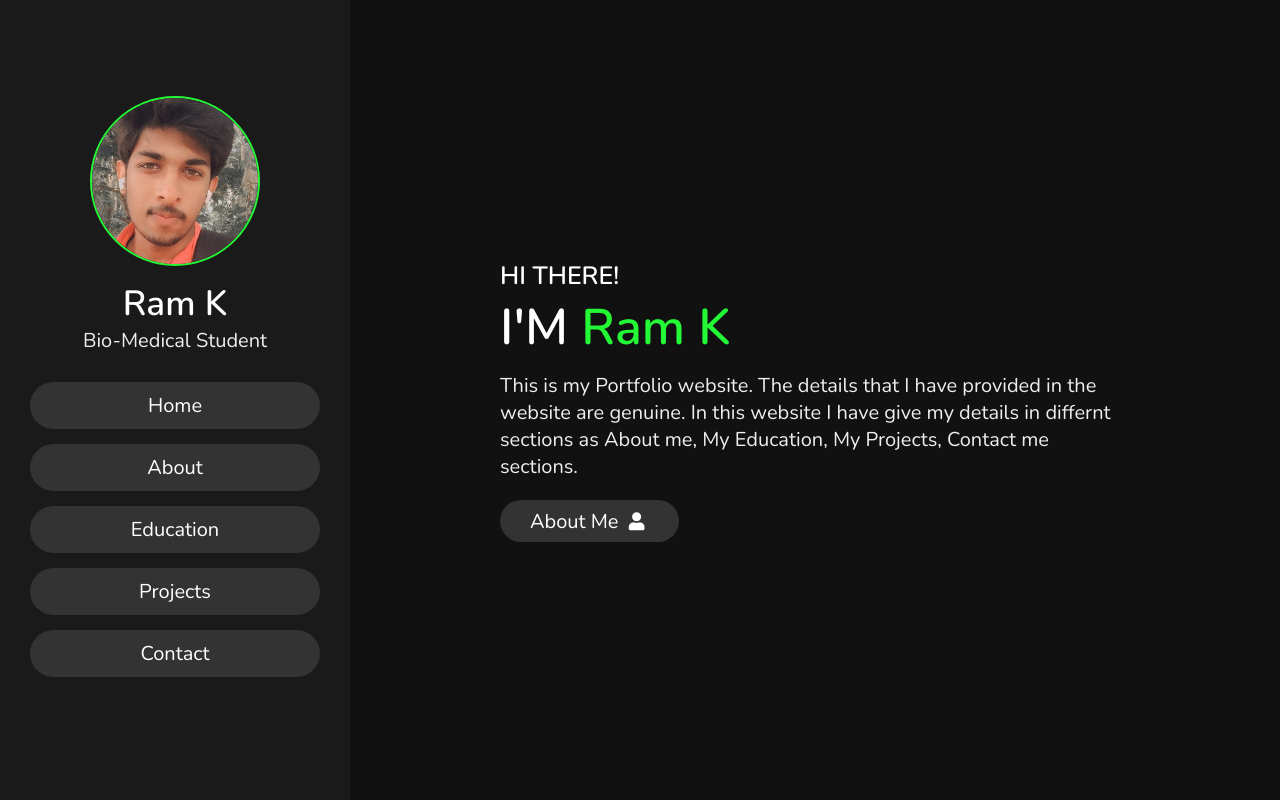
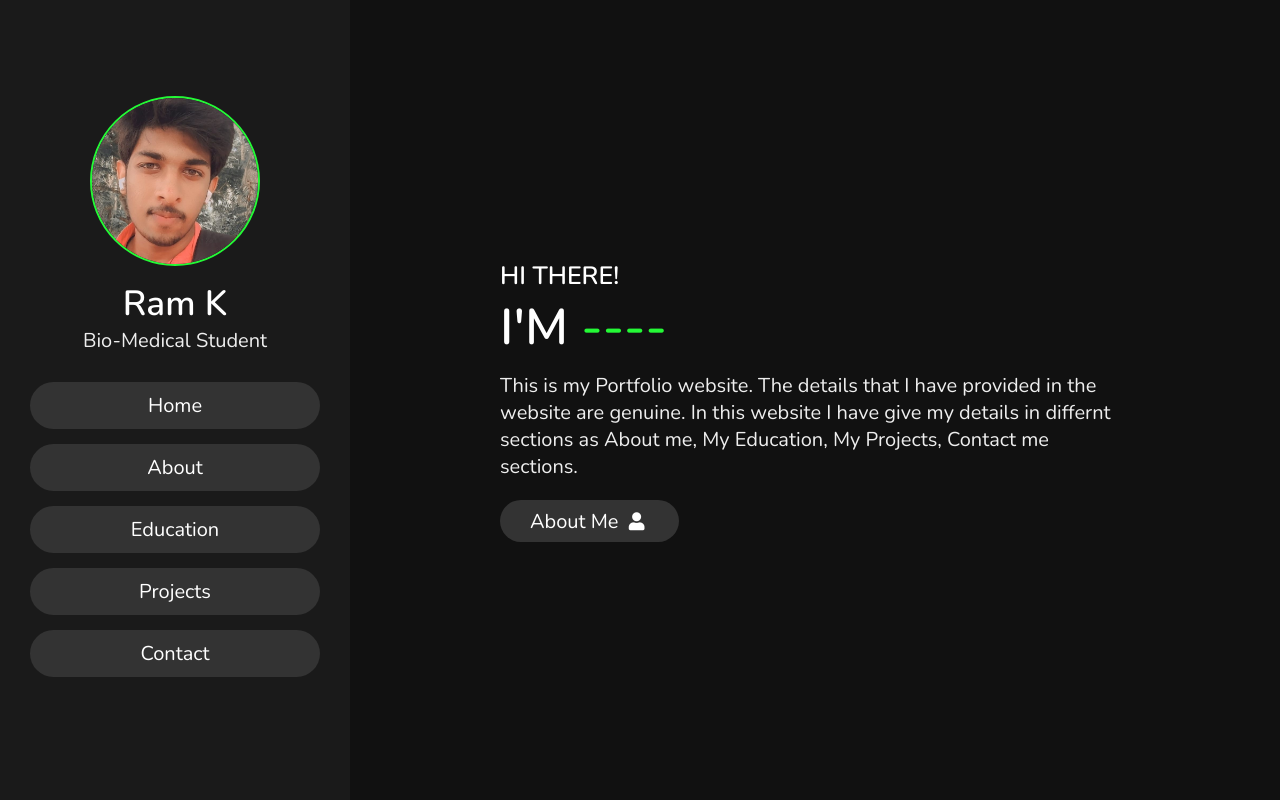
Before and after one commit to Pandu-5/Portfolio, a plain HTML site: page index.html in a window 1280 px wide. Shown: the top 800 px of the page. Drawn offline with nearby package versions, Linux system fonts and the light colour scheme.

Commit message:
Update index.html

```diff
--- a/index.html
+++ b/index.html
@@ -50,7 +50,7 @@
     <section class="home" id="home">
 
         <h3>HI THERE!</h3>
-        <h1>I'M <span>Ram K</span></h1>
+        <h1>I'M <span>----</span></h1>
         <p> This is my Portfolio website. The details that I have provided in the website are genuine. In this website I
             have
             give my details in differnt sections as About me, My Education, My Projects, Contact me
```
